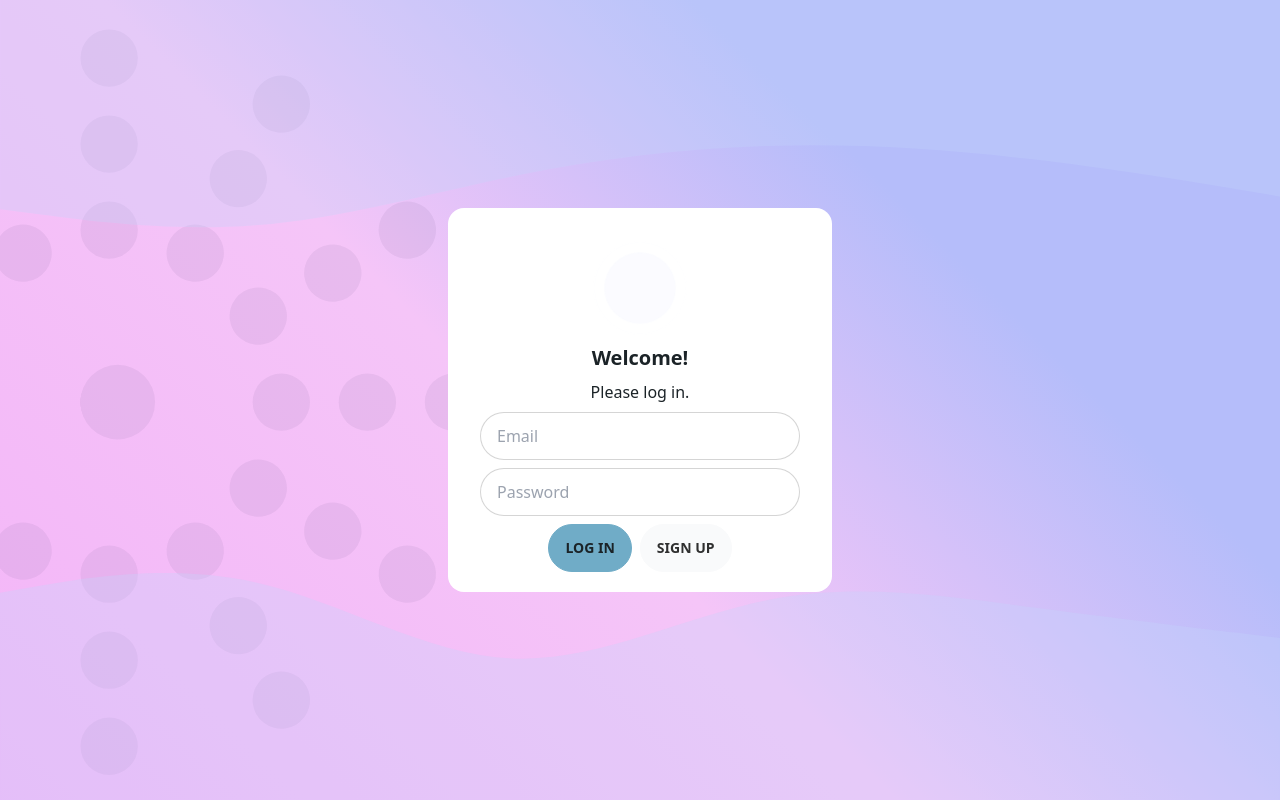
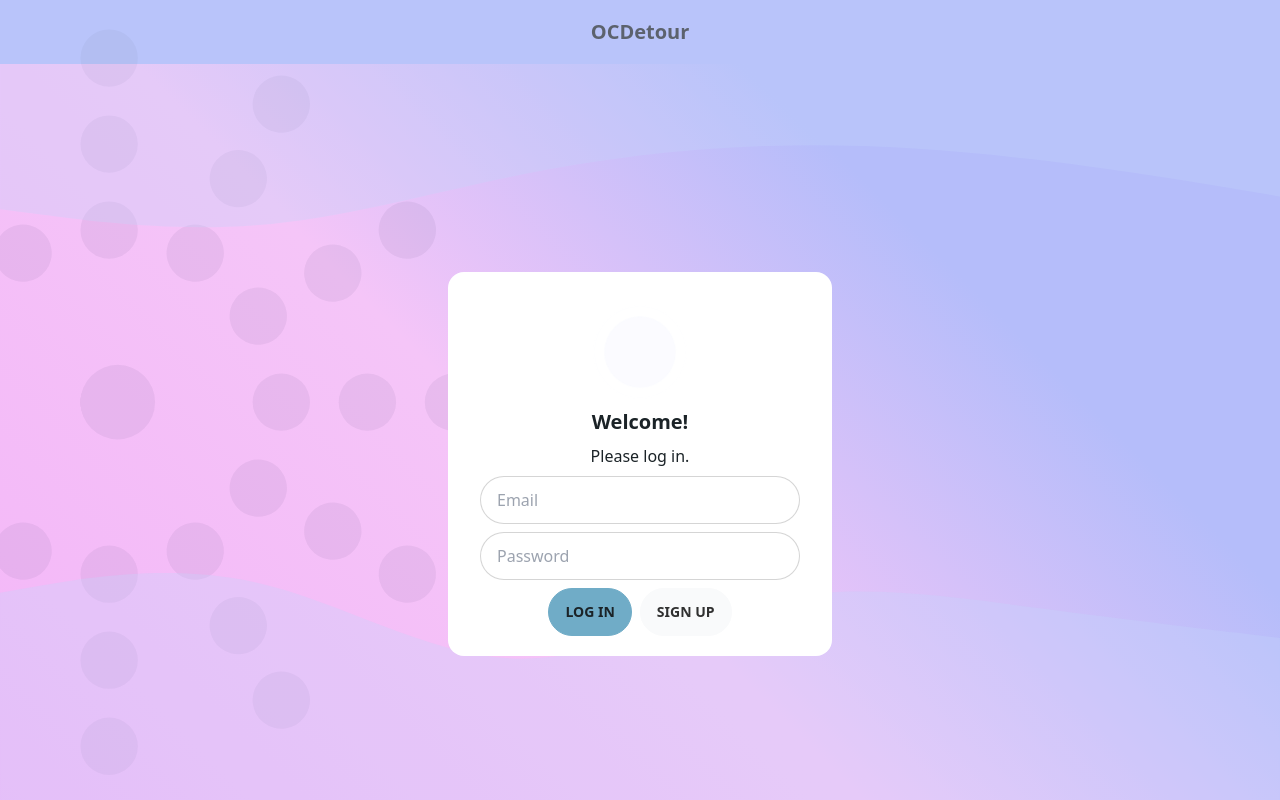
Before and after one commit to jsnicholas/OCDetour, a React (Create React App) app in the folder client/: page / in a window 1280 px wide. Shown: the top 800 px of the page. Built offline with nearby package versions, Linux system fonts and the light colour scheme; the HTML template or start-up script is replaced by a standard one.

Commit message:
added header with company name

```diff
--- a/client/src/App.js
+++ b/client/src/App.js
@@ -6,6 +6,7 @@ import { BrowserRouter, Routes, Route } from 'react-router-dom';
 import LoginPage from './pages/loginPage';
 import ActivityPage from './pages/activityPage';
 import TimerPage from './components/activities/timer';
+import Navbar from './components/navbar/navbar'
 // import tailwind css file
 import './input.css';
 
@@ -28,6 +29,8 @@ const client = new ApolloClient({
 
 const App = () => {
   return (
+    <>
+    <Navbar/>
     <ApolloProvider client={client}>
       <BrowserRouter>
         <Routes>
@@ -38,6 +41,7 @@ const App = () => {
       </BrowserRouter>
       <BgDecorations />
     </ApolloProvider>
+    </>
   );
 };
 export default App;
--- /dev/null
+++ b/client/src/components/navbar/navbar.js
@@ -0,0 +1,19 @@
+
+
+function Navbar() {
+
+    return (
+        <header>
+            <div className="navbar bg- navbar">
+                <div className="navbar-start"></div>
+                <div className="navbar-center">
+                    {/* eslint-disable-next-line jsx-a11y/anchor-is-valid*/}
+                    <a className="btn btn-ghost normal-case text-xl">OCDetour</a>
+                </div>
+                <div className="navbar-end"></div>
+            </div>
+        </header>
+    )
+}
+
+export default Navbar;
--- a/client/src/input.css
+++ b/client/src/input.css
@@ -91,6 +91,10 @@ body {
   margin: 0;
 }
 
+.navbar{
+  background-color: var(--background-color) !important;
+}
+
 .drawer {
   z-index: 6;
 }
--- a/client/src/pages/activityPage.js
+++ b/client/src/pages/activityPage.js
@@ -4,11 +4,7 @@ function ActivityPage() {
 
     return (
         <>
-            <div className="navbar bg-neutral">
-                {/* eslint-disable-next-line jsx-a11y/anchor-is-valid*/}
-                <a className="btn btn-ghost normal-case text-xl">OCDetour</a>
-            </div>
-            <div className=" h-full drawer lg:drawer-open" >
+            <div className=" h-full drawer lg:drawer-open" id="activities">
                 <input id="my-drawer-2" type="checkbox" className="drawer-toggle" />
                 <div className="drawer-content flex flex-col items-center justify-center">
                     {/* Page content here */}
```
